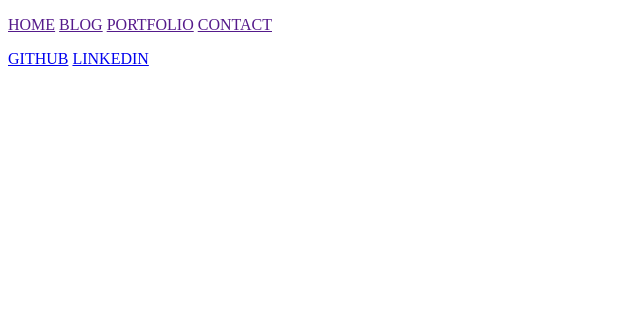
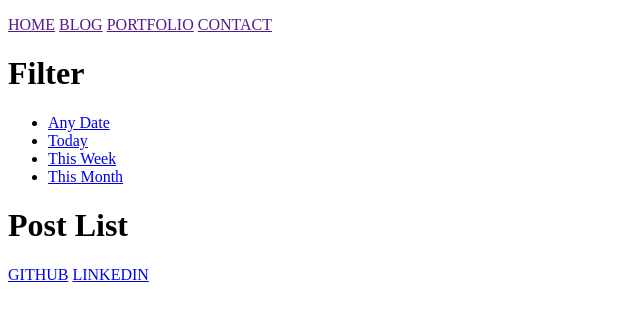
Before and after one commit to SergiFuster/ownwebpage, a Django app: page /blog/ in a window 1280 px wide. Shown: the top 321 px of the page, without its empty margins (0-640 px from the left). Run offline with Django 5.2, Linux system fonts and the light colour scheme; data that the repository does not hold is empty.

Commit message:
Datetime list filter for posts done

```diff
--- /dev/null
+++ b/blog/filters.py
@@ -0,0 +1,28 @@
+from django_filters import FilterSet, ChoiceFilter
+from .models import Post
+
+DATE_CHOICES = [
+    ('today', 'Today'),
+    ('this_week', 'This Week'),
+    ('this_month', 'This Month'),
+]
+class PostFilter(FilterSet):
+    date = ChoiceFilter(choices=DATE_CHOICES, method='filter_by_date', empty_label='Any Date')
+    class Meta:
+        model = Post
+        fields = {
+            'date_posted': ['gte'],
+        }
+
+    def filter_by_date(self, queryset, name, value):
+        from django.utils import timezone
+        from datetime import timedelta
+
+        if value == 'today':
+            return queryset.filter(date_posted__date=timezone.now().date())
+        elif value == 'this_week':
+            start_week = timezone.now().date() - timedelta(days=timezone.now().weekday())
+            return queryset.filter(date_posted__date__gte=start_week)
+        elif value == 'this_month':
+            return queryset.filter(date_posted__date__month=timezone.now().month)
+        return queryset
--- a/blog/templates/blog.html
+++ b/blog/templates/blog.html
@@ -8,7 +8,14 @@
 <body>
     {% extends 'base.html' %}
     {% block content %}
-        {% include 'blog_content.html' with posts=posts %}
+        <h1>Filter</h1>
+        <ul>
+            {% for value, label in filter.form.date.field.choices %}
+                <li><a href="?date={{ value }}">{{ label }}</a></li>
+            {% endfor %}
+        </ul>
+        <h1>Post List</h1>
+        {% include 'blog_content.html' with posts=filter.qs %}
     {% endblock %}
 
 </body>
--- a/blog/views.py
+++ b/blog/views.py
@@ -1,8 +1,8 @@
 from django.shortcuts import render
 from blog.models import Post
+from blog.filters import PostFilter
 # Create your views here.
 
 def blog(request):
-    posts = Post.objects.all()
-    print("Rendering blog.html")
-    return render(request, "blog.html", {"posts": posts})
+    filter = PostFilter(request.GET, queryset=Post.objects.all())
+    return render(request, "blog.html", {"filter": filter, 'posts' : filter.qs})
```
